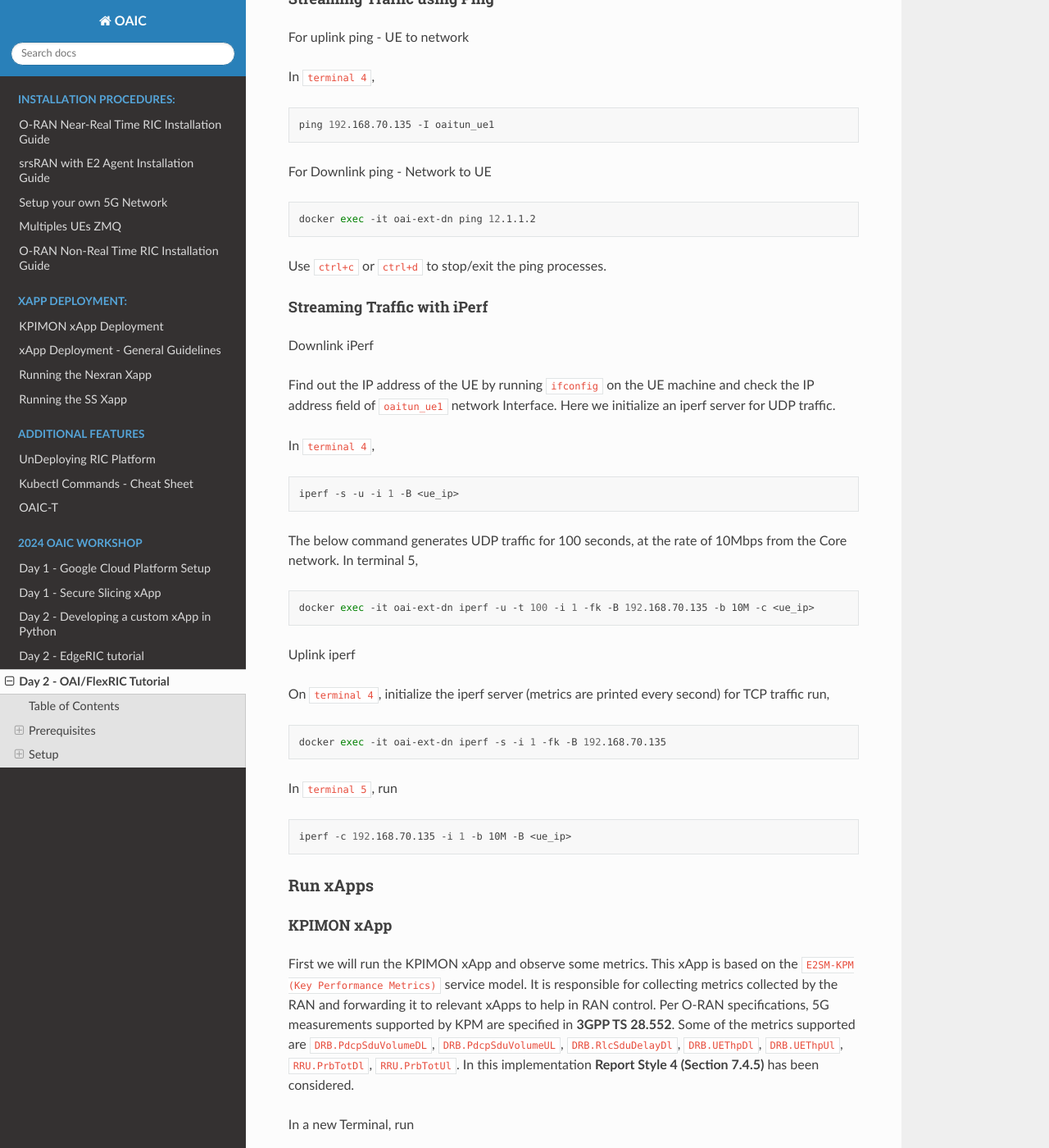
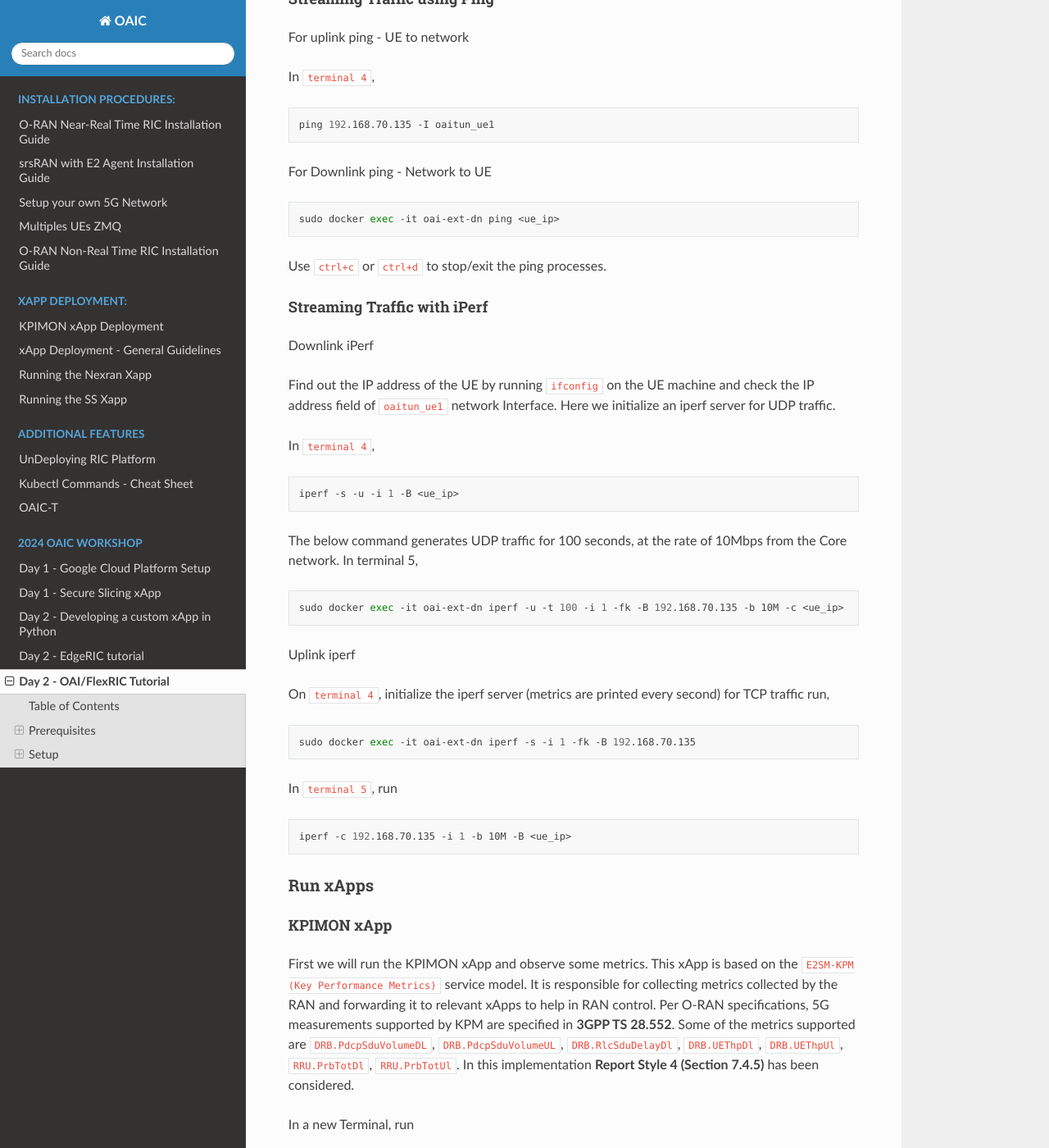
Before and after one commit to openaicellular/oaic, a Sphinx documentation site: the page built from docs/source/OAIC-2024-Workshop-oai-flexric-documentation.rst, in a window 1280 px wide and 1400 px high, scrolled down 5893 px. Shown: the whole window at 82% size. Built offline with Sphinx 7.4.7 and the Read the Docs theme 2.0.0, drawn with Linux system fonts in a browser that asks for light colours; pages that are not in the unit, such as notebooks, are missing from menus.

Commit message:
Add sudo to docker commands

```diff
--- a/docs/source/OAIC-2024-Workshop-oai-flexric-documentation.rst
+++ b/docs/source/OAIC-2024-Workshop-oai-flexric-documentation.rst
@@ -259,7 +259,7 @@ For Downlink ping - Network to UE
 
 .. code-block:: bash
 
-	docker exec -it oai-ext-dn ping 12.1.1.2
+	sudo docker exec -it oai-ext-dn ping <ue_ip>
 
 Use ``ctrl+c`` or ``ctrl+d`` to stop/exit the ping processes.
 
@@ -280,7 +280,7 @@ The below command generates UDP traffic for 100 seconds, at the rate of 10Mbps f
 
 .. code-block:: bash
 
-	docker exec -it oai-ext-dn iperf -u -t 100 -i 1 -fk -B 192.168.70.135 -b 10M -c <ue_ip>
+	sudo docker exec -it oai-ext-dn iperf -u -t 100 -i 1 -fk -B 192.168.70.135 -b 10M -c <ue_ip>
 
 Uplink iperf
 
@@ -288,7 +288,7 @@ On ``terminal 4``, initialize the iperf server (metrics are printed every second
 
 .. code-block:: bash
 
-	docker exec -it oai-ext-dn iperf -s -i 1 -fk -B 192.168.70.135
+	sudo docker exec -it oai-ext-dn iperf -s -i 1 -fk -B 192.168.70.135
 
 In ``terminal 5``, run
 
```
